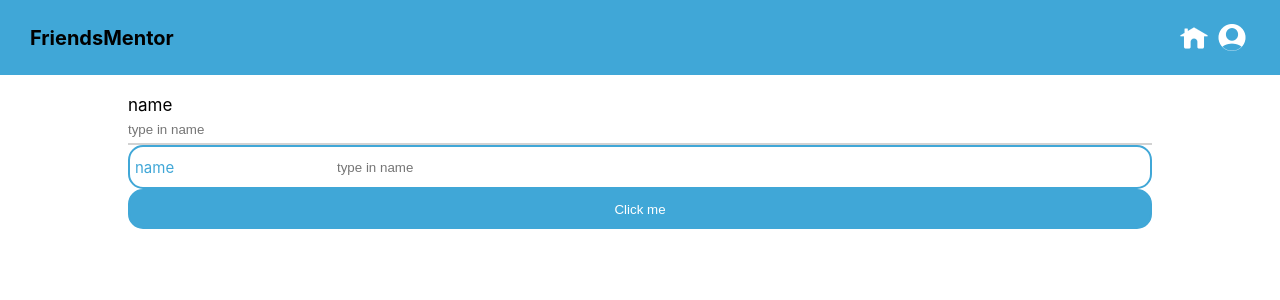
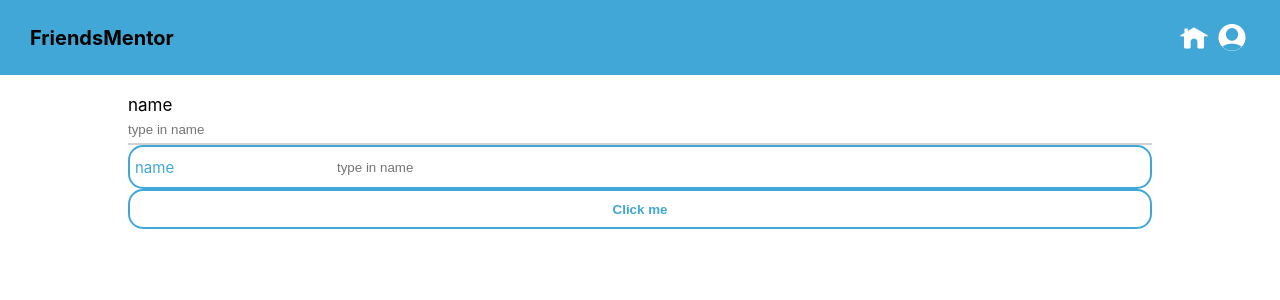
Before and after one commit to 2ood/friends-tutor, a React (Create React App) app in the folder frontend/: page / in a window 1280 px wide. Shown: the top 300 px of the page. Built offline with nearby package versions, Linux system fonts and the light colour scheme.

Commit message:
refactor(component) : added size prop, accent theme to button. changed name into ThemedButton

```diff
--- a/frontend/src/styles/ComponentStyles.jsx
+++ b/frontend/src/styles/ComponentStyles.jsx
@@ -5,7 +5,7 @@ import { MainBodyFrame } from "styles/styled-components/MainBodyFrame.style";
 import { VerticalInput, UnderlinedInput } from "styles/styled-components/VerticalInput.style";
 import { Topbar, NavButton } from "styles/styled-components/Topbar.style";
 import { Wrapper, Input, Log } from "styles/styled-components/LoginTest.style";
-import { FullWidthButton } from "styles/styled-components/FullWidthButton.style";
+import { ThemedButton } from "styles/styled-components/ThemedButton.style";
 
 
 export {MainBodyFrame};
@@ -13,4 +13,4 @@ export {HorizontalInput, NoBorderInput};
 export {VerticalInput, UnderlinedInput};
 export {Topbar, NavButton};
 export {Wrapper, Input, Log};
-export {FullWidthButton};
+export {ThemedButton};
--- a/frontend/src/styles/style.bootstrap.css
+++ b/frontend/src/styles/style.bootstrap.css
@@ -13,8 +13,14 @@
 
     --button-background-primary-color : var(--primary-color);
     --button-background-secondary-color : var(--secondary-color);
+    --button-background-accent-color : var(--accent-color);
     --button-font-primary-color : var(--secondary-color);
     --button-font-secondary-color : var(--primary-color);
+    --button-font-accent-color : var(--secondary-color);
+    --button-border-primary-color : var(--primary-color);
+    --button-border-secondary-color : var(--primary-color);
+    --button-border-accent-color : var(--accent-color);
+
 
 
     --font-size-h1 : 20px;
--- a/frontend/src/styles/styled-components/FullWidthButton.style.jsx
+++ /dev/null
@@ -1,20 +0,0 @@
-import styled from "styled-components";
-import "styles/style.bootstrap.css";
-
-// theme prop
-// theme="primary" : background color is primary color,
-// theme="secondary" : background color is secondary color.
-// It theme prop is absent or unrecognizable, primary is default.
-
-const FullWidthButton = styled.button`
-    display : inline-block;
-    width  : 100%;
-    min-height : 40px;
-    padding : var(--round-border-padding);
-    border : var(--default-border-size) var(--primary-color) solid;
-    color : var(${(props) => ((props.theme==="secondary")?"--button-font-secondary-color":"--button-font-primary-color")});
-    background-color : var(${(props) => ((props.theme==="secondary")?"--button-background-secondary-color":"--button-background-primary-color")});
-    border-radius : var(--default-border-radius);
-`;
-
-export {FullWidthButton};
--- /dev/null
+++ b/frontend/src/styles/styled-components/ThemedButton.style.jsx
@@ -0,0 +1,21 @@
+import styled from "styled-components";
+import "styles/style.bootstrap.css";
+
+// theme prop
+// theme="primary" : background color is primary color,
+// theme="secondary" : background color is secondary color.
+// It theme prop is absent or unrecognizable, primary is default.
+
+const ThemedButton = styled.button`
+    display : inline-block;
+    min-width : ${(props) => ((!props.size)?"0px":props.size)};
+    min-height : 40px;
+    padding : var(--round-border-padding);
+    border : var(--default-border-size) var(${(props) => ((props.theme==="secondary")?"--button-border-secondary-color":(props.theme==="accent")?"--button-border-accent-color":"--button-border-primary-color")}) solid;
+    color : var(${(props) => ((props.theme==="secondary")?"--button-font-secondary-color":(props.theme==="accent")?"--button-font-accent-color":"--button-font-primary-color")});
+    background-color : var(${(props) => ((props.theme==="secondary")?"--button-background-secondary-color":(props) => ((props.theme==="accent")?"--button-background-accent-color":"--button-background-primary-color"))});
+    border-radius : var(--default-border-radius);
+    font-weight : bold;
+`;
+
+export {ThemedButton};
--- a/frontend/src/util/TestPage.jsx
+++ b/frontend/src/util/TestPage.jsx
@@ -10,7 +10,7 @@ function TestPage(){
         <Styled.MainBodyFrame>
             <Component.VerticalInput type="text" placeholder="type in name" label="name"></Component.VerticalInput>
             <Component.HorizontalInput type="text" placeholder="type in name" label="name"></Component.HorizontalInput>
-            <Styled.FullWidthButton theme="primary">Click me</Styled.FullWidthButton>
+            <Styled.ThemedButton size="100%" theme="secondary">Click me</Styled.ThemedButton>
         </Styled.MainBodyFrame>
     </>);
 }
```
